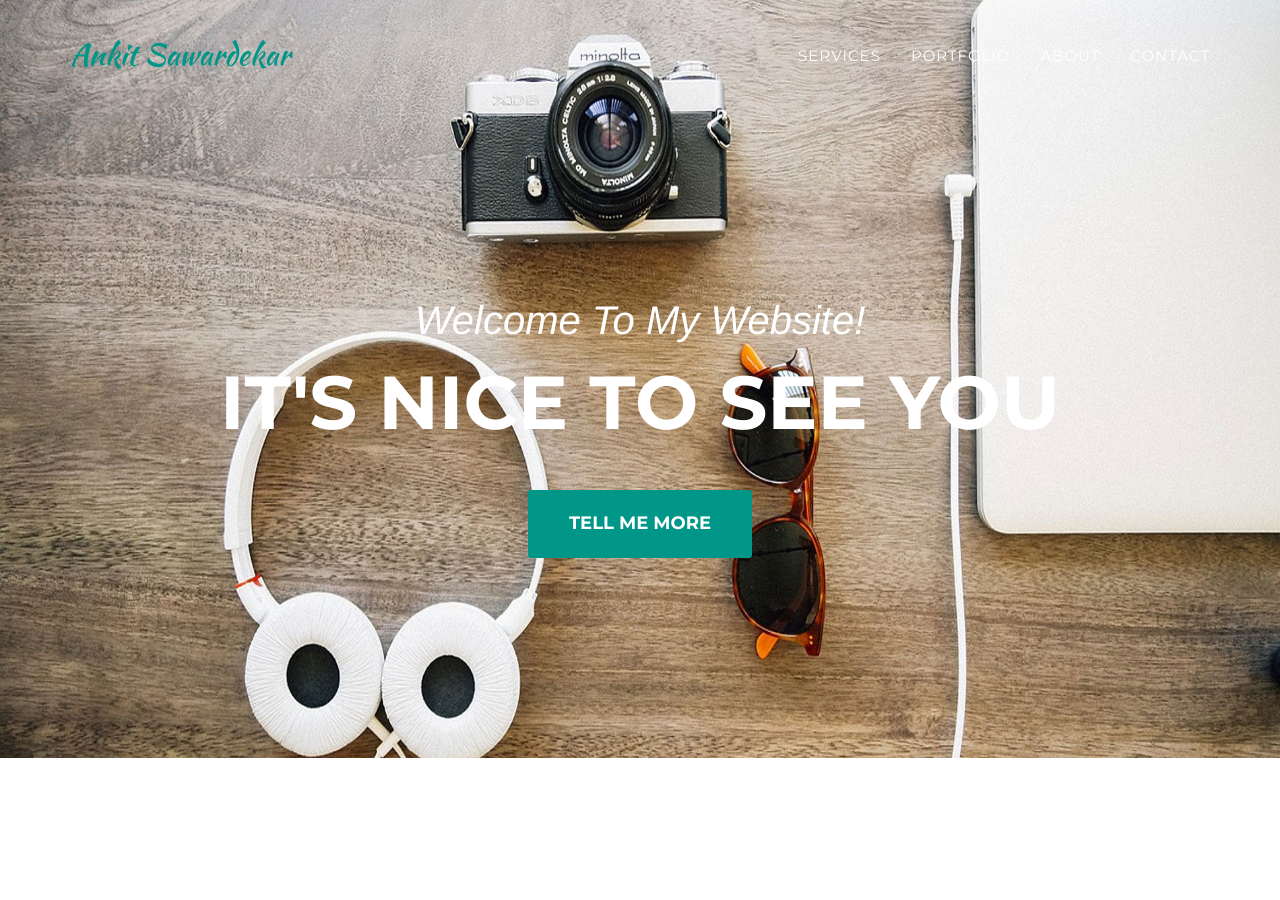
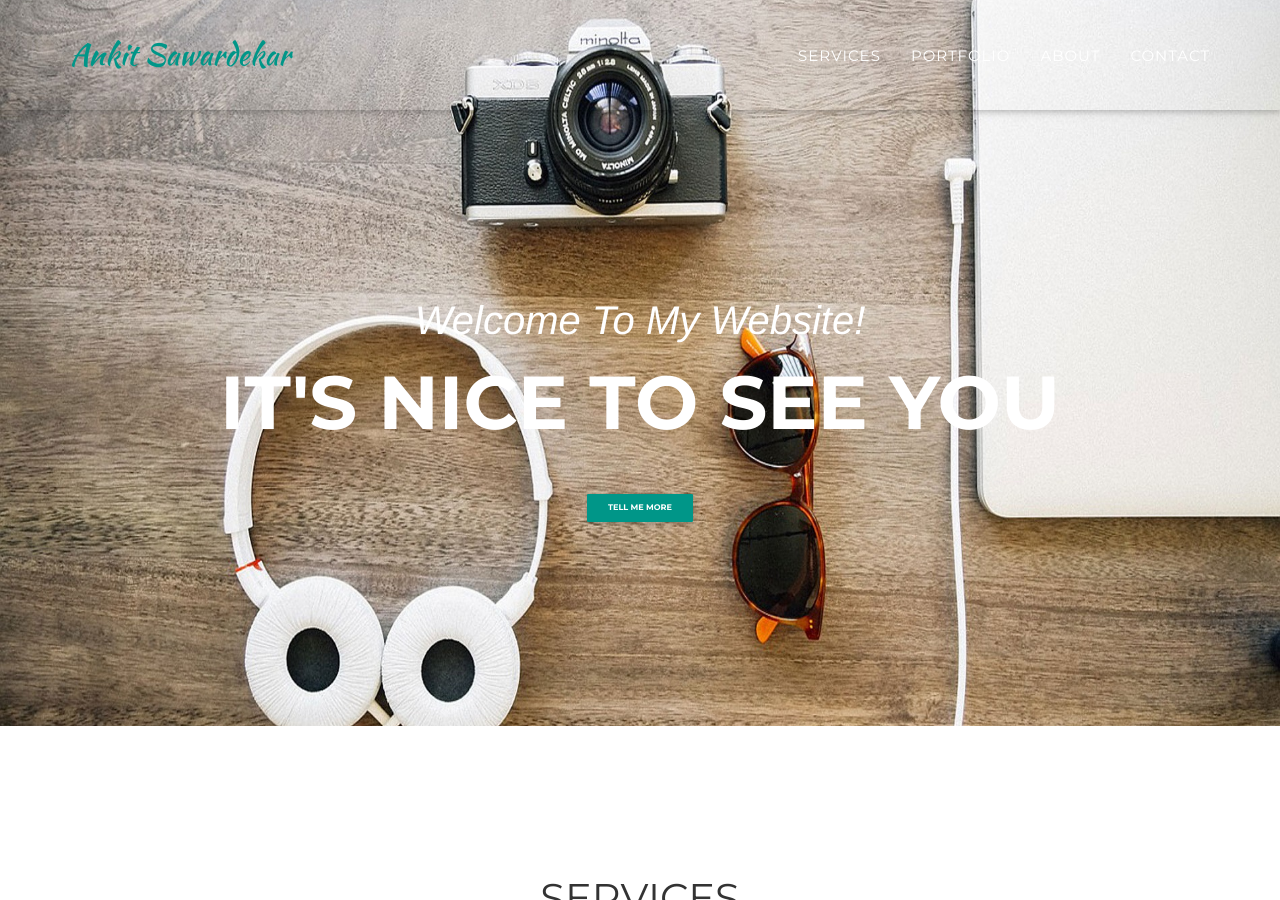
Before and after one commit to ankitsawar/ankitsawar.github.io, a Jekyll site: the page built from index.html, in a window 1280 px wide and 900 px high. Built offline with Jekyll 4.4.1, drawn with Linux system fonts in a browser that asks for light colours; nearby versions of some CDN libraries; some web fonts are replaced.

Commit message:
Added Material Design Bootstrap Effects

```diff
--- a/_includes/about.html
+++ b/_includes/about.html
@@ -1,5 +1,5 @@
 <!-- About Section -->
-    <section id="about">
+    <section id="about" class="wow slideInLeft">
         <div class="container">
             <div class="row">
                 <div class="col-lg-12 text-center">
--- a/_includes/contact.html
+++ b/_includes/contact.html
@@ -1,4 +1,4 @@
-<section id="contact">
+<section id="contact" class="wow slideInRight">
         <div class="container">
             <div class="row">
                 <div class="col-lg-12 text-center">
--- a/_includes/footer.html
+++ b/_includes/footer.html
@@ -2,10 +2,10 @@
         <div class="container">
             <div class="row">
                 <div class="col-md-4">
-                    <span class="copyright">Copyright &copy; {{ site.title }} {{ 'now' | date: "%Y" }}</span>
+                    <span class="copyright wow slideInLeft">Copyright &copy; {{ site.title }} {{ 'now' | date: "%Y" }}</span>
                 </div>
                 <div class="col-md-4">
-                    <ul class="list-inline social-buttons">
+                    <ul class="list-inline social-buttons wow slideInUp">
                         {% for network in site.social %}
                         <li><a href="{{ network.url }}"><i class="fa fa-{{ network.title }}"></i></a>
                         </li>
@@ -13,7 +13,7 @@
                     </ul>
                 </div>
                 <div class="col-md-4">
-                    <ul class="list-inline quicklinks">
+                    <ul class="list-inline quicklinks wow slideInRight">
                         <li><a href="#">Privacy Policy</a>
                         </li>
                         <li><a href="#">Terms of Use</a>
--- a/_includes/head.html
+++ b/_includes/head.html
@@ -18,6 +18,9 @@
     <link href='https://fonts.googleapis.com/css?family=Droid+Serif:400,700,400italic,700italic' rel='stylesheet' type='text/css'>
     <link href='https://fonts.googleapis.com/css?family=Roboto+Slab:400,100,300,700' rel='stylesheet' type='text/css'>
 
+    <!--MDB Cdn-->
+    <link rel="stylesheet" type="text/css" href="https://cdnjs.cloudflare.com/ajax/libs/mdbootstrap/4.3.0/css/mdb.min.css">
+
     <!-- HTML5 Shim and Respond.js IE8 support of HTML5 elements and media queries -->
     <!-- WARNING: Respond.js doesn't work if you view the page via file:// -->
     <!--[if lt IE 9]>
--- a/_includes/js.html
+++ b/_includes/js.html
@@ -15,3 +15,9 @@
 
     <!-- Custom Theme JavaScript -->
     <script src="{{ "/js/agency.js" | prepend: site.baseurl }}"></script>
+    <script src="https://cdnjs.cloudflare.com/ajax/libs/mdbootstrap/4.3.0/js/mdb.min.js"></script>
+     <script>
+
+new WOW().init();
+
+     </script>
--- a/_includes/services.html
+++ b/_includes/services.html
@@ -1,5 +1,5 @@
 <!-- Services Section -->
-    <section id="services">
+    <section id="services" class="wow slideInUp">
         <div class="container">
             <div class="row">
                 <div class="col-lg-12 text-center">
```
